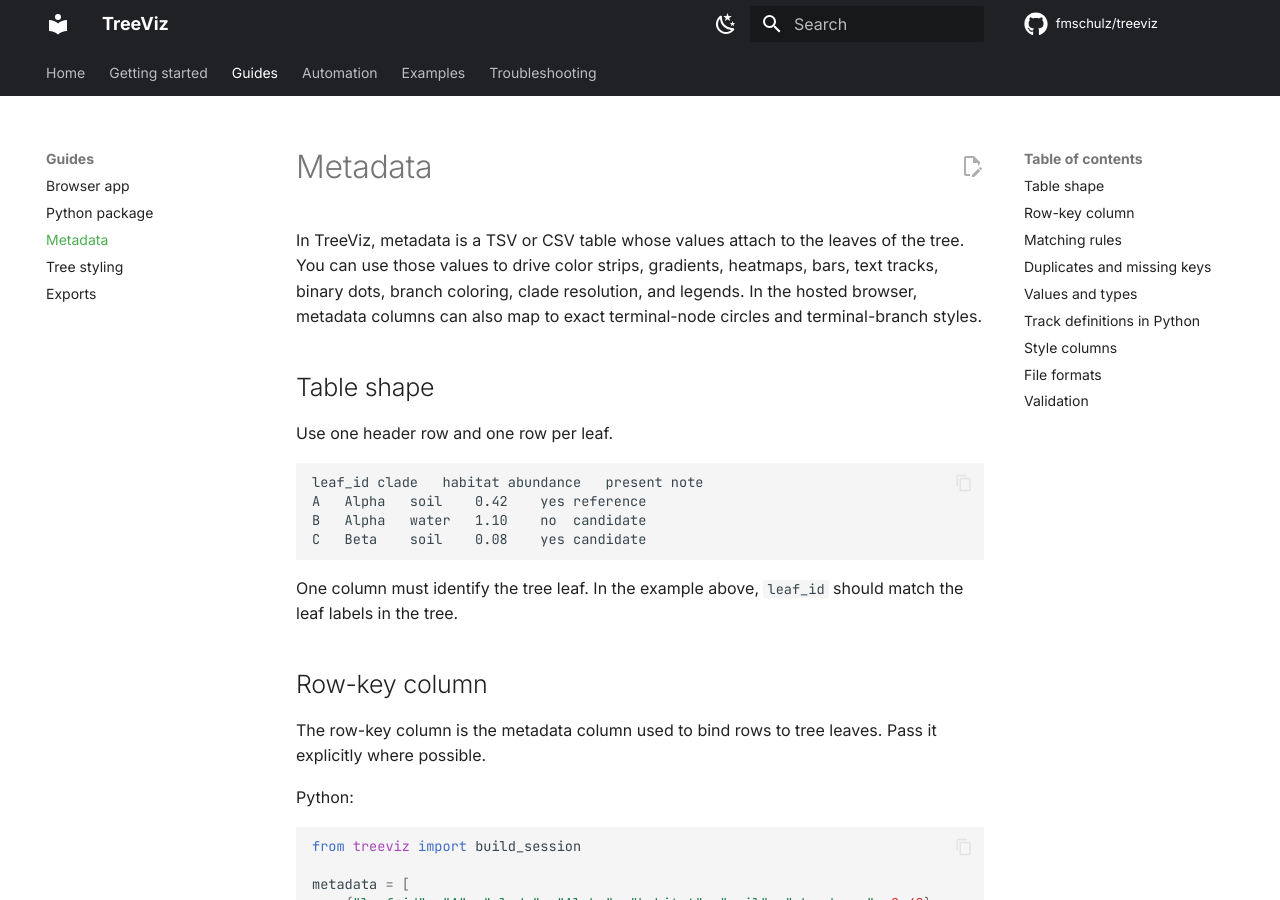
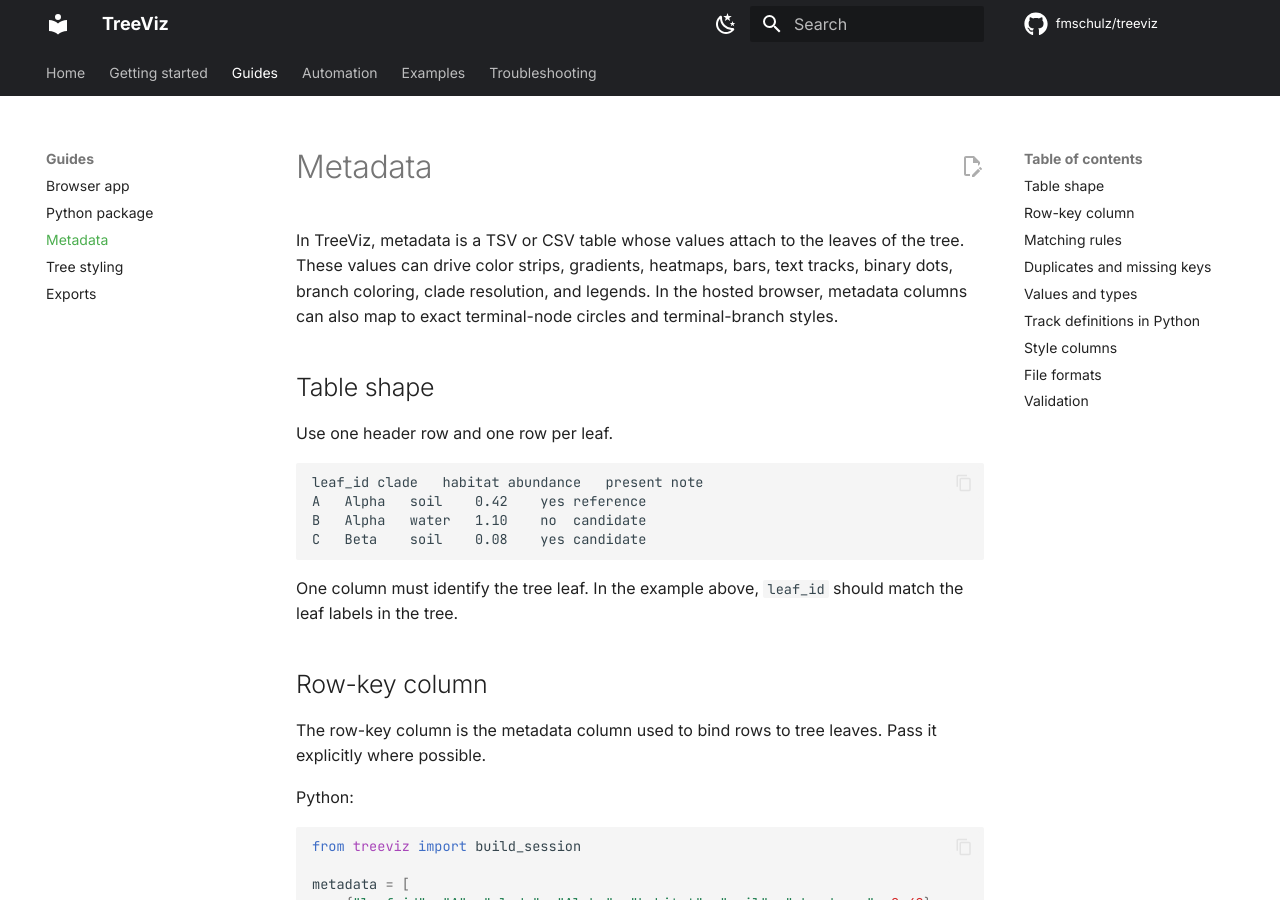
Before and after one commit to fmschulz/treeviz, an MkDocs documentation site: the page built from docs/METADATA.md, in a window 1280 px wide and 900 px high. Built offline with MkDocs 1.6.1 and Material for MkDocs 9.7.7, drawn with Linux system fonts in a browser that asks for light colours; comment, search, counter and statistics services are not loaded; some of the changed text lies outside the part shown.

```diff
--- a/docs/METADATA.md
+++ b/docs/METADATA.md
@@ -1,10 +1,10 @@
 # Metadata
 
-In TreeViz, metadata is a TSV or CSV table whose values attach to the leaves
-of the tree. You can use those values to drive color strips, gradients,
-heatmaps, bars, text tracks, binary dots, branch coloring, clade resolution,
-and legends. In the hosted browser, metadata columns can also map to exact
-terminal-node circles and terminal-branch styles.
+In TreeViz, metadata is a TSV or CSV table whose values attach to the leaves of
+the tree. These values can drive color strips, gradients, heatmaps, bars, text
+tracks, binary dots, branch coloring, clade resolution, and legends. In the
+hosted browser, metadata columns can also map to exact terminal-node circles and
+terminal-branch styles.
 
 ## Table shape
 
@@ -145,10 +145,10 @@ to the bound metadata row. Internal nodes read node attributes only. Branch
 style values are keyed by the child node, so a row for `A1` styles the branch
 that enters `A1`.
 
-You can give a node attribute a display name with `[attribute_labels]` in a
-TOML config (session `attributeLabels`). The Controls pickers and hover
-tooltips then show it as `Name (key)`. For details, see
-[Legends and attribute names](STYLING.md#legends-and-attribute-names).
+A node attribute can be given a display name with `[attribute_labels]` in a TOML
+config (session `attributeLabels`). The Controls pickers and hover tooltips then
+show it as `Name (key)`. For details, see [Legends and attribute
+names](STYLING.md#legends-and-attribute-names).
 
 See [Tree styling](STYLING.md) for current browser examples.
 
```
Also changed, not shown: docs/BROWSER.md (+3 -3 lines), docs/EXAMPLES.md (+1 -1 lines), docs/STYLING.md (+7 -7 lines), docs/index.md (+6 -6 lines).
